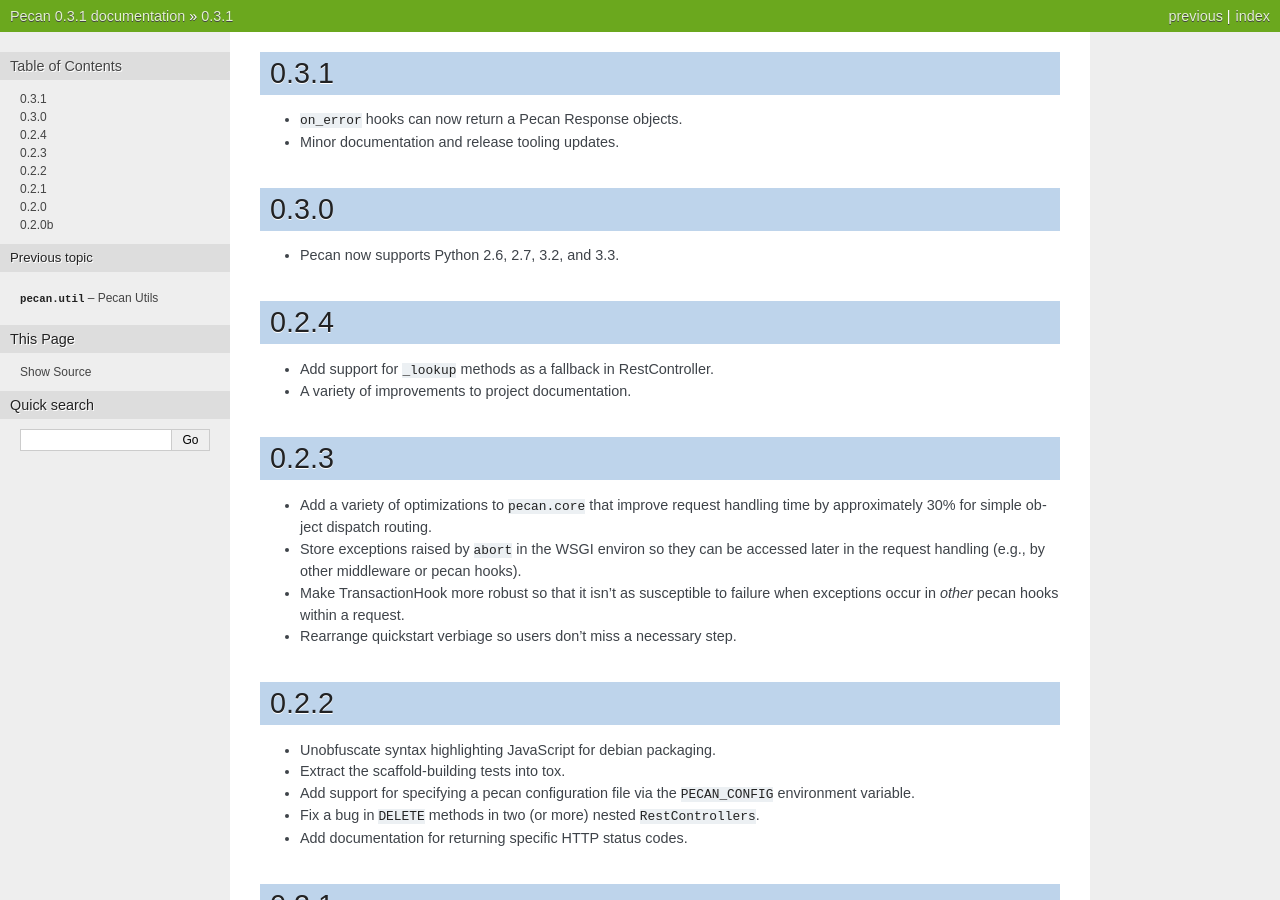
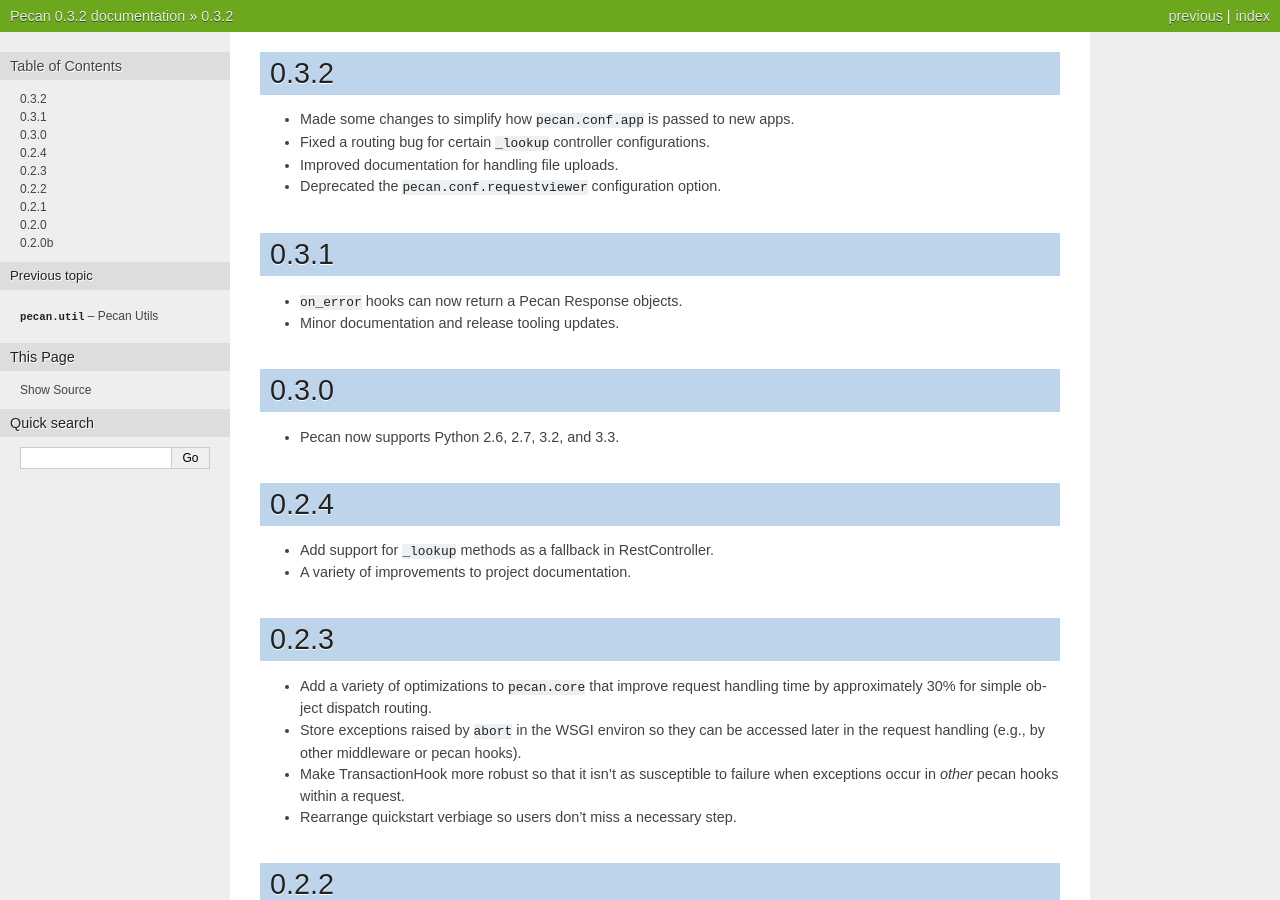
Before and after one commit to stackforge/pecan, a Sphinx documentation site: the page built from docs/source/changes.rst, in a window 1280 px wide and 900 px high. Built offline with Sphinx 7.4.7, drawn with Linux system fonts in a browser that asks for light colours; some of the changed text lies outside the part shown.

Commit message:
Version increment.

```diff
--- a/docs/source/changes.rst
+++ b/docs/source/changes.rst
@@ -1,3 +1,10 @@
+0.3.2
+=====
+* Made some changes to simplify how ``pecan.conf.app`` is passed to new apps.
+* Fixed a routing bug for certain ``_lookup`` controller configurations.
+* Improved documentation for handling file uploads.
+* Deprecated the ``pecan.conf.requestviewer`` configuration option.
+
 0.3.1
 =====
 * ``on_error`` hooks can now return a Pecan Response objects.
--- a/setup.py
+++ b/setup.py
@@ -2,7 +2,7 @@
 
 from setuptools import setup, find_packages
 
-version = '0.3.1'
+version = '0.3.2'
 
 #
 # determine requirements
```
